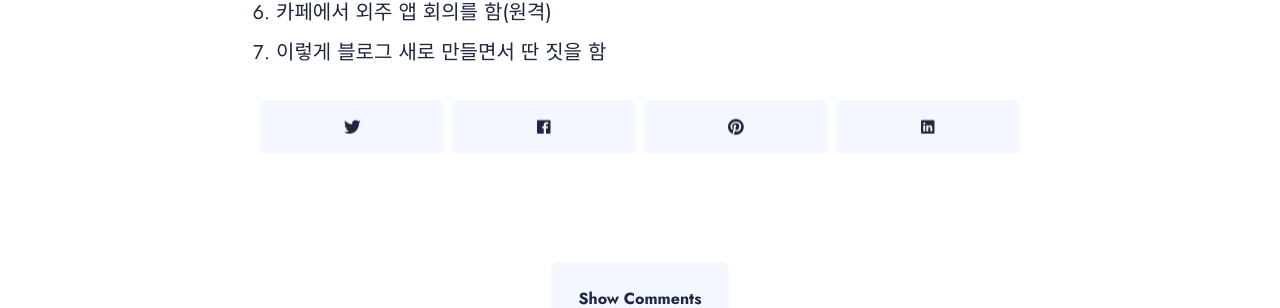
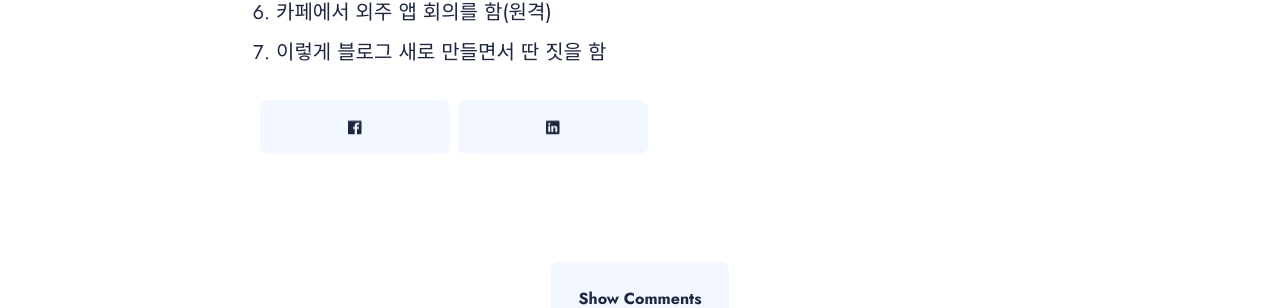
Before and after one commit to itmobrain/itmobrain.github.io, a Jekyll site: the page built from _posts/2018-11-09-포스팅-테스트.md, in a window 1280 px wide. Shown: the part 1033-1341 px from the top of the page. Built offline with Jekyll 4.4.1, drawn with Linux system fonts in a browser that asks for light colours; nearby versions of some CDN libraries.

Commit message:
포스트 공유 타입 수정

```diff
--- a/_layouts/post.html
+++ b/_layouts/post.html
@@ -69,20 +69,9 @@
     <div class="post__share">
       <ul class="share__list list-reset">
         <li class="share__item">
-          <a class="share__link share__twitter"
-            href="https://twitter.com/intent/tweet?text={{ page.title | uri_escape }}&url={{ site.url }}{{ site.baseurl }}{{ page.url }}"
-            onclick="window.open(this.href, 'pop-up', 'left=20,top=20,width=500,height=500,toolbar=1,resizable=0'); return false;"
-            title="Share on Twitter" rel="nofollow"><i class="ion ion-logo-twitter"></i></a>
-        </li>
-        <li class="share__item">
           <a class="share__link share__facebook" href="https://www.facebook.com/sharer/sharer.php?u={{ site.url }}{{ site.baseurl }}{{ page.url }}"
             onclick="window.open(this.href, 'pop-up', 'left=20,top=20,width=500,height=500,toolbar=1,resizable=0'); return false;"
             title="Share on Facebook" rel="nofollow"><i class="ion ion-logo-facebook"></i></a>
-        </li>
-        <li class="share__item">
-          <a class="share__link share__pinterest" href="http://pinterest.com/pin/create/button/?url={{ site.url }}{{ page.url }}&amp;media={{ site.url }}{{ site.baseurl }}{{ page.image }}&amp;description={{ page.title | uri_escape }}"
-          onclick="window.open(this.href, 'pop-up', 'left=20,top=20,width=900,height=500,toolbar=1,resizable=0'); return false;" title="Share on Pinterest"
-          rel="nofollow"><i class="ion ion-logo-pinterest"></i></a>
         </li>
         <li class="share__item">
           <a class="share__link share__linkedin" href="https://www.linkedin.com/shareArticle?mini=true&url={{ site.url }}{{ site.baseurl }}{{ page.url }}&title={{ page.title | uri_escape }}&summary={{ page.description | uri_escape }}&source={{ site.title | uri_escape }}"
```
